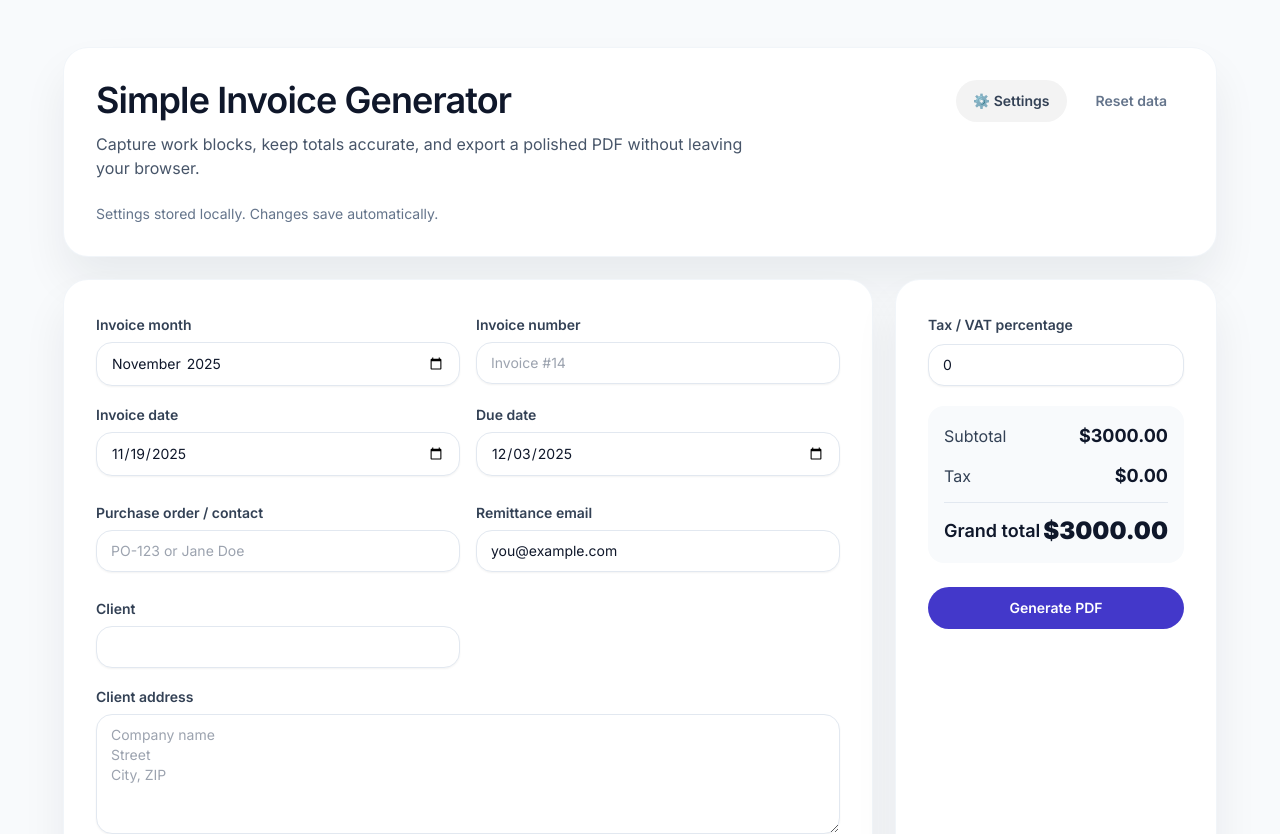
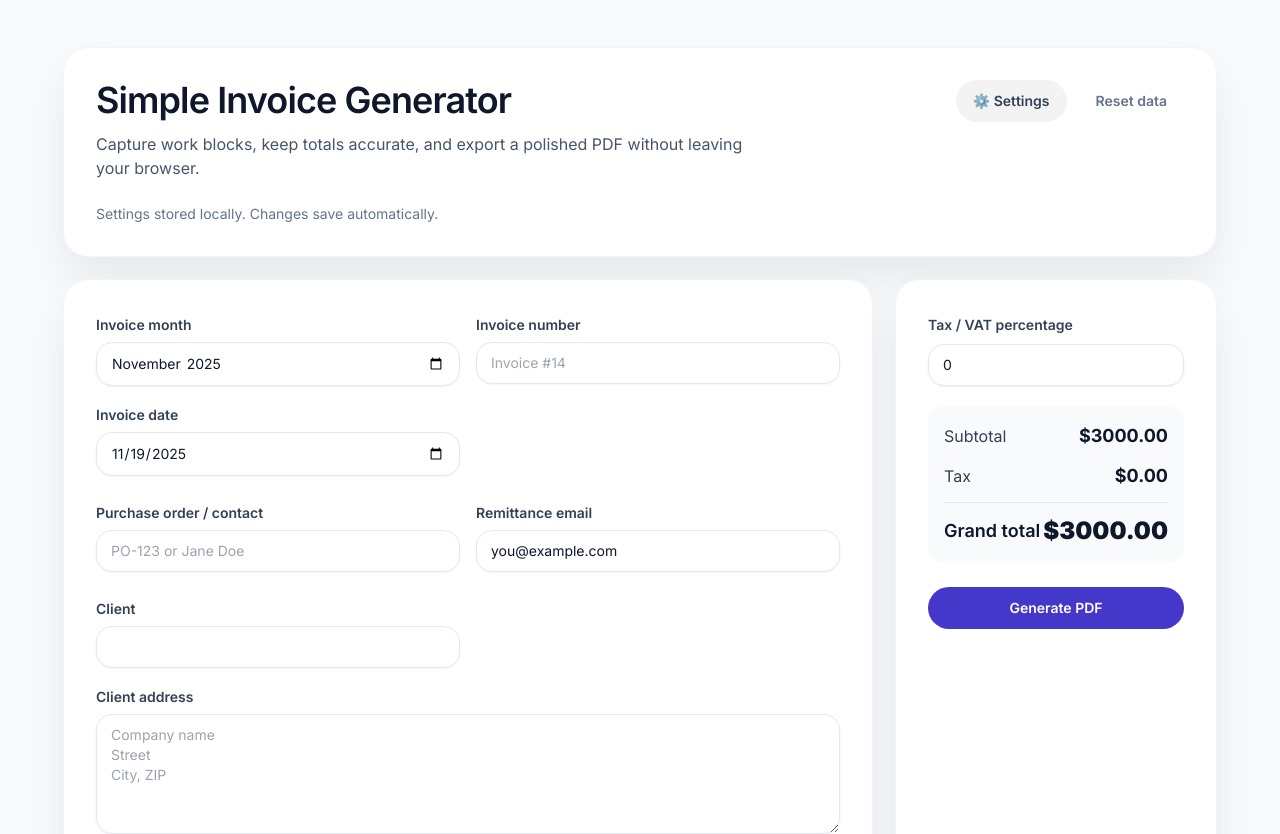
Before and after one commit to sainsw/invoicer, a Next.js app: page / in a window 1280 px wide. Shown: the top 834 px of the page. Built offline with nearby package versions, Linux system fonts and the light colour scheme.

Commit message:
Remove due date field from invoices

```diff
--- a/app/page.tsx
+++ b/app/page.tsx
@@ -12,7 +12,7 @@ import {
   INVOICE_KEY,
   SETTINGS_KEY,
 } from '@/lib/defaults';
-import { addDays, countWeekdaysInclusive, isValidDateRange } from '@/lib/date';
+import { countWeekdaysInclusive, isValidDateRange } from '@/lib/date';
 import { detectCurrencySymbol } from '@/lib/currency';
 import { generateInvoicePdf } from '@/lib/pdf';
 import { ComputedWorkBlock, InvoiceData, Settings, WorkBlock } from '@/lib/types';
@@ -333,21 +333,7 @@ function MetadataForm({
             id="issueDate"
             className={fieldClass}
             value={invoice.issueDate}
-            onChange={(event) =>
-              onChange({ issueDate: event.target.value, dueDate: addDays(event.target.value, settings.defaultPaymentTerms) })
-            }
-          />
-        </div>
-        <div className="space-y-1.5">
-          <label htmlFor="dueDate" className="text-sm font-semibold text-slate-700">
-            Due date
-          </label>
-          <input
-            type="date"
-            id="dueDate"
-            className={fieldClass}
-            value={invoice.dueDate}
-            onChange={(event) => onChange({ dueDate: event.target.value })}
+            onChange={(event) => onChange({ issueDate: event.target.value })}
           />
         </div>
       </div>
--- a/lib/defaults.ts
+++ b/lib/defaults.ts
@@ -1,5 +1,5 @@
 import { FALLBACK_CURRENCY } from './currency';
-import { addDays, formatISODate, monthKey, parseMonthKey } from './date';
+import { formatISODate, monthKey, parseMonthKey } from './date';
 import { InvoiceData, Settings, WorkBlock } from './types';
 
 export const SETTINGS_KEY = 'simpleInvoice.settings';
@@ -43,7 +43,6 @@ export const defaultInvoice = (settings: Settings): InvoiceData => {
     invoiceNumber: '',
     purchaseOrder: '',
     issueDate: today,
-    dueDate: addDays(today, settings.defaultPaymentTerms),
     clientName: settings.defaultClientName || '',
     clientAddress: '',
     remittanceEmail: settings.email || '',
--- a/lib/pdf.ts
+++ b/lib/pdf.ts
@@ -56,7 +56,6 @@ export const generateInvoicePdf = ({ settings, invoice, lineItems, totals }: Pdf
     ['Invoice #:', invoice.invoiceNumber || '—'],
     ['PO / Contact:', invoice.purchaseOrder || '—'],
     ['Invoice date:', formatHumanDate(invoice.issueDate)],
-    ['Due date:', formatHumanDate(invoice.dueDate)],
     ['Remittance email:', invoice.remittanceEmail || settings.email || '—'],
   ];
   let metaCursor = metaY + lineHeight;
--- a/lib/types.ts
+++ b/lib/types.ts
@@ -30,7 +30,6 @@ export type InvoiceData = {
   invoiceNumber: string;
   purchaseOrder: string;
   issueDate: string;
-  dueDate: string;
   clientName: string;
   clientAddress: string;
   remittanceEmail: string;
```
